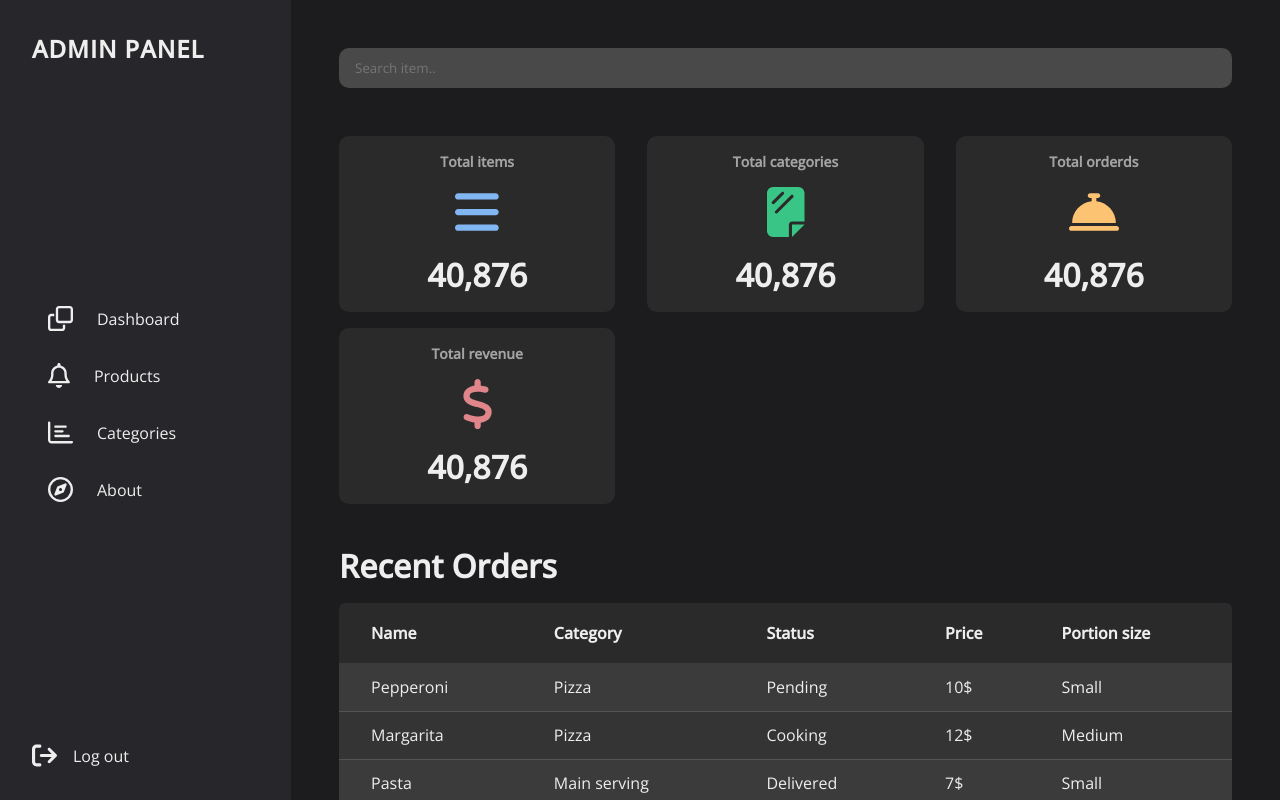
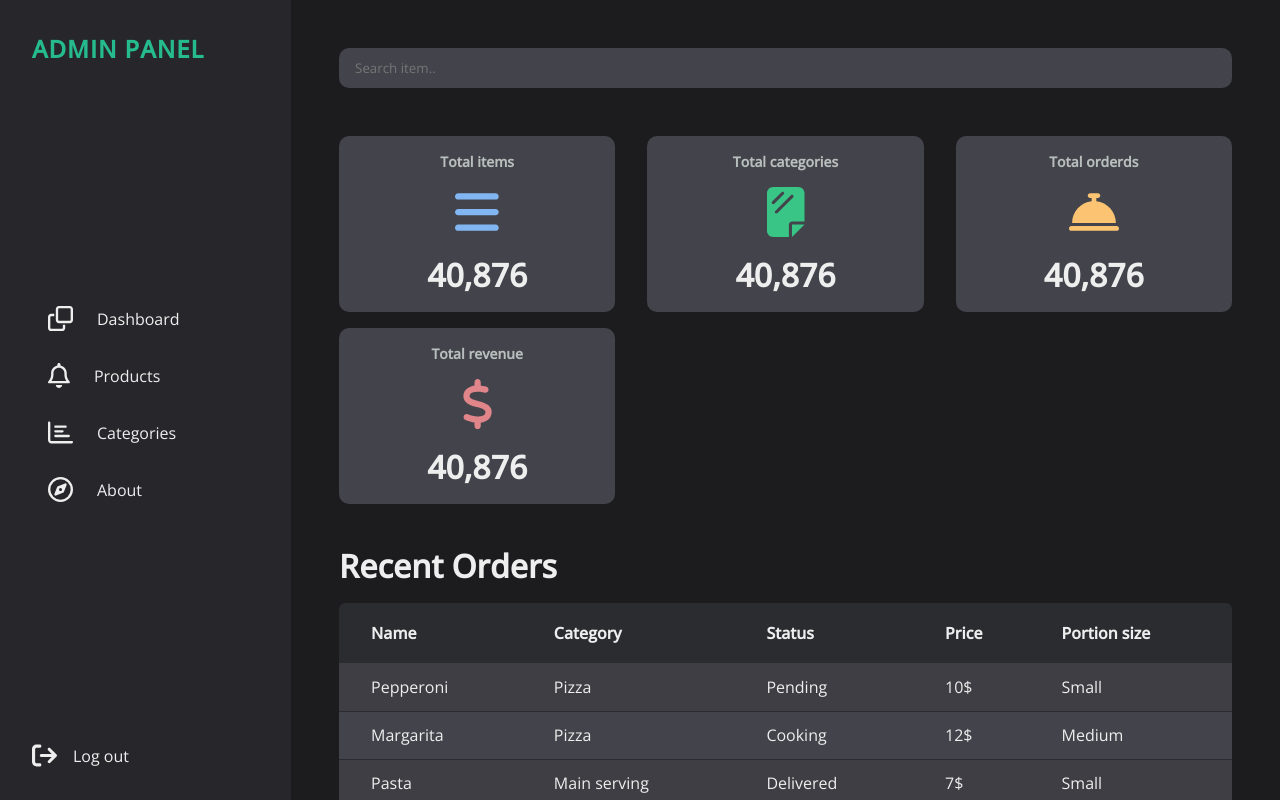
Before and after one commit to danlleo/Pizza-Store-with-Admin-Panel, a React (Create React App) app in the folder clients/admin-panel/: page / in a window 1280 px wide. Shown: the top 800 px of the page. Built offline with nearby package versions, Linux system fonts and the light colour scheme.

Commit message:
color suggestion

```diff
--- a/clients/admin-panel/src/components/modal/Modal.css
+++ b/clients/admin-panel/src/components/modal/Modal.css
@@ -70,17 +70,17 @@
   width: 100%;
   display: flex;
   flex-direction: column;
-  background: var(--items-color);
+  background: var(--items-background-color);
   z-index: 11;
   border-radius: 10px;
 }
 
-.modal__container h1 {
+.modal__container h2 {
   color: var(--main-font-color);
   margin-bottom: 1.5rem;
 }
 
-.modal__container h2 {
+.modal__container h3 {
   color: var(--main-muted-font-color);
   margin-bottom: 0.5rem;
 }
@@ -96,7 +96,7 @@
   padding-left: 1rem;
   border: none;
   border-radius: 5px;
-  background: #494949;
+  background: var(--items-color);
   color: var(--main-muted-font-color);
   font-size: 16px;
   outline: none;
@@ -108,7 +108,7 @@
   padding-right: 0.5rem;
   border: none;
   border-radius: 5px;
-  background: #494949;
+  background: var(--items-color);
   color: var(--main-font-color);
   font-size: 16px;
   outline: none;
@@ -117,7 +117,7 @@
 .modal__container select {
   cursor: pointer;
   margin-bottom: 1rem;
-  background: #494949;
+  background: var(--items-color);
   color: var(--main-font-color);
   border: none;
   border-radius: 5px;
@@ -131,13 +131,14 @@
   padding: 1rem;
   cursor: pointer;
   font-size: 16px;
-  border: none;
+  border: 1px solid var(--main-accent-color);
   border-radius: 5px;
   transition: all 0.2s ease-in-out;
 }
 
 .modal__container input[type='submit']:hover {
-  background: #ccc;
+  background: transparent;
+  color: var(--main-accent-color);
 }
 
 .modal__container input[type='file'] {
--- a/clients/admin-panel/src/components/modal/Modal.tsx
+++ b/clients/admin-panel/src/components/modal/Modal.tsx
@@ -56,8 +56,8 @@ const Modal = () => {
           icon={faXmark}
           onClick={closeModal}
         />
-        <h1>Add new product</h1>
-        <h2>Name and price</h2>
+        <h2>Add new product</h2>
+        <h3>Name and price</h3>
         <div className='modal__container__header'>
           <input
             type='text'
@@ -80,7 +80,7 @@ const Modal = () => {
             style={{ width: '20%' }}
           />
         </div>
-        <h2>Nutrition</h2>
+        <h3>Nutrition</h3>
         <div className='modal__container__nutrition'>
           <input
             type='number'
@@ -131,7 +131,7 @@ const Modal = () => {
             value={inputs.product_protein}
           />
         </div>
-        <h2>About</h2>
+        <h3>About</h3>
         <input
           type='text'
           name='product_description'
@@ -141,7 +141,7 @@ const Modal = () => {
           onChange={handleChange}
           value={inputs.product_description}
         />
-        <h2>Choose a type</h2>
+        <h3>Choose a type</h3>
         <select
           name='product_type'
           onChange={handleChange}
@@ -152,7 +152,7 @@ const Modal = () => {
           <option value='drinks'>Drinks</option>
           <option value='desserts'>Desserts</option>
         </select>
-        <h2>Choose an image</h2>
+        <h3>Choose an image</h3>
         <input
           type='file'
           name='product_image'
--- a/clients/admin-panel/src/components/product/Product.css
+++ b/clients/admin-panel/src/components/product/Product.css
@@ -2,7 +2,7 @@
   display: flex;
   padding: 2rem;
   width: 100%;
-  background: #2a2a2a;
+  background: var(--items-background-color);
   border-radius: 10px;
   margin-bottom: 1rem;
 }
--- a/clients/admin-panel/src/components/table/Table.css
+++ b/clients/admin-panel/src/components/table/Table.css
@@ -18,21 +18,21 @@ table th {
 }
 table thead tr {
   height: 60px;
-  background: #2a2a2a;
+  background: var(--items-background-color);
   font-size: 16px;
 }
 
 table tbody tr {
   height: 48px;
-  border-bottom: 1px solid #535353;
+  border-bottom: 1px solid var(--items-background-color);
 }
 
 table tbody tr:nth-child(even) {
-  background: #343434;
+  background: var(--items-color);
 }
 
 table tbody tr:nth-child(odd) {
-  background: #3b3b3b;
+  background: var(--items-color-darker);
 }
 
 table tbody tr:last-child {
--- a/clients/admin-panel/src/index.css
+++ b/clients/admin-panel/src/index.css
@@ -9,10 +9,13 @@
 
 :root {
   --main-font-color: #eee;
-  --main-accent-color: #23f7b8;
-  --main-muted-font-color: hsla(0, 0%, 96%, 0.6);
+  --main-accent-color: #25bb8e;
+  --main-accent-color-hover: #a6c0b9;
+  --main-muted-font-color: #b7bebc;
   --background-color: #1c1c1f;
-  --items-color: #2a2a2a;
+  --items-background-color: #2b2c30;
+  --items-color: #43444b;
+  --items-color-darker: #3e3e44;
   --navbar-background-color: #27272b;
 }
 
--- a/clients/admin-panel/src/layout/navbar/Navbar.css
+++ b/clients/admin-panel/src/layout/navbar/Navbar.css
@@ -14,7 +14,7 @@
   width: 100%;
   display: flex;
   align-items: center;
-  color: var(--main-font-color);
+  color: var(--main-accent-color);
 }
 
 .navbar .navbar__logo img {
--- a/clients/admin-panel/src/pages/home/Home.css
+++ b/clients/admin-panel/src/pages/home/Home.css
@@ -21,8 +21,8 @@
   outline: none;
   border-radius: 10px;
   border: none;
-  background: #494949;
-  color: hsla(0, 0%, 100%, 0.87);
+  background: var(--items-color);
+  color: var(--main-font-color);
 }
 
 .home__body__blocks {
```
